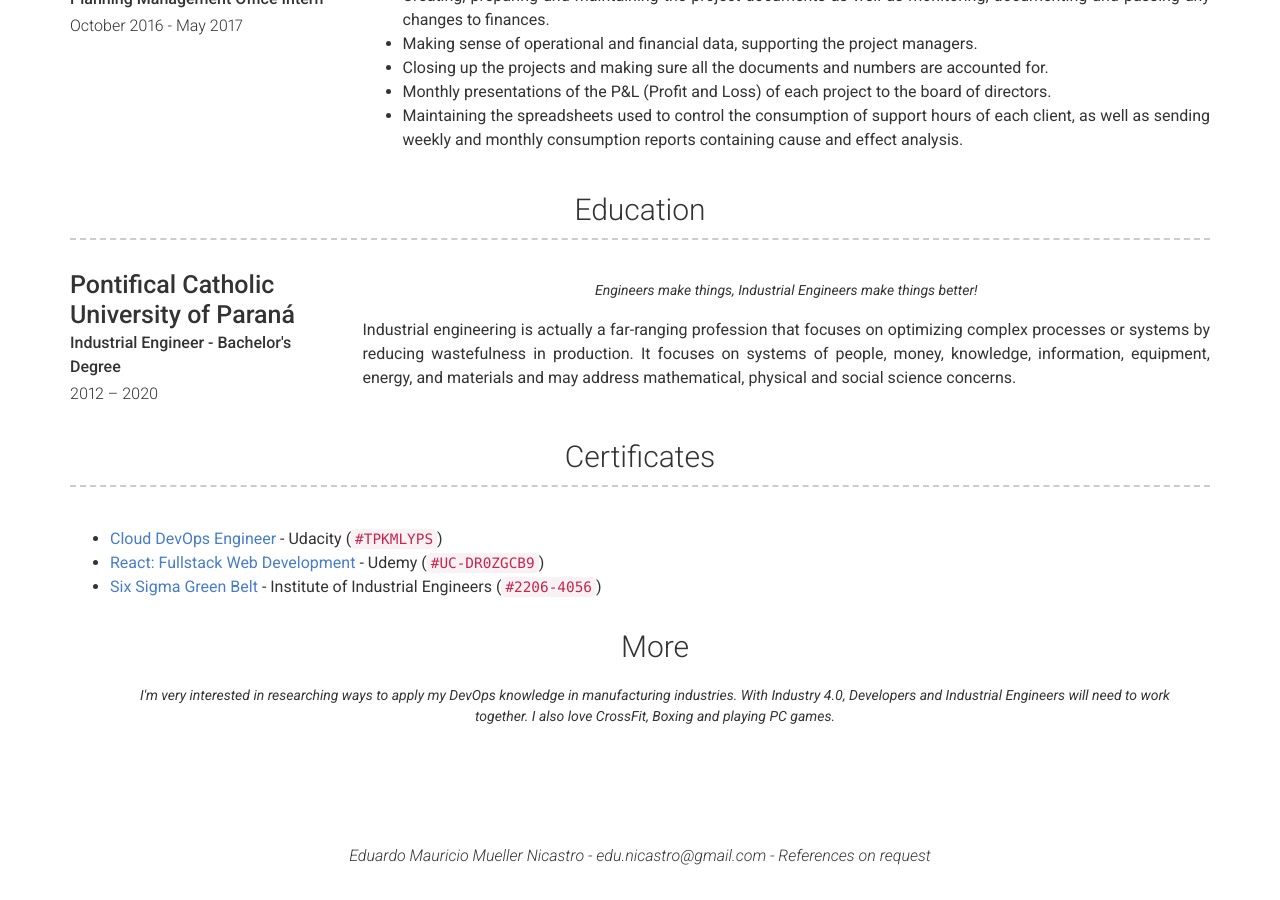
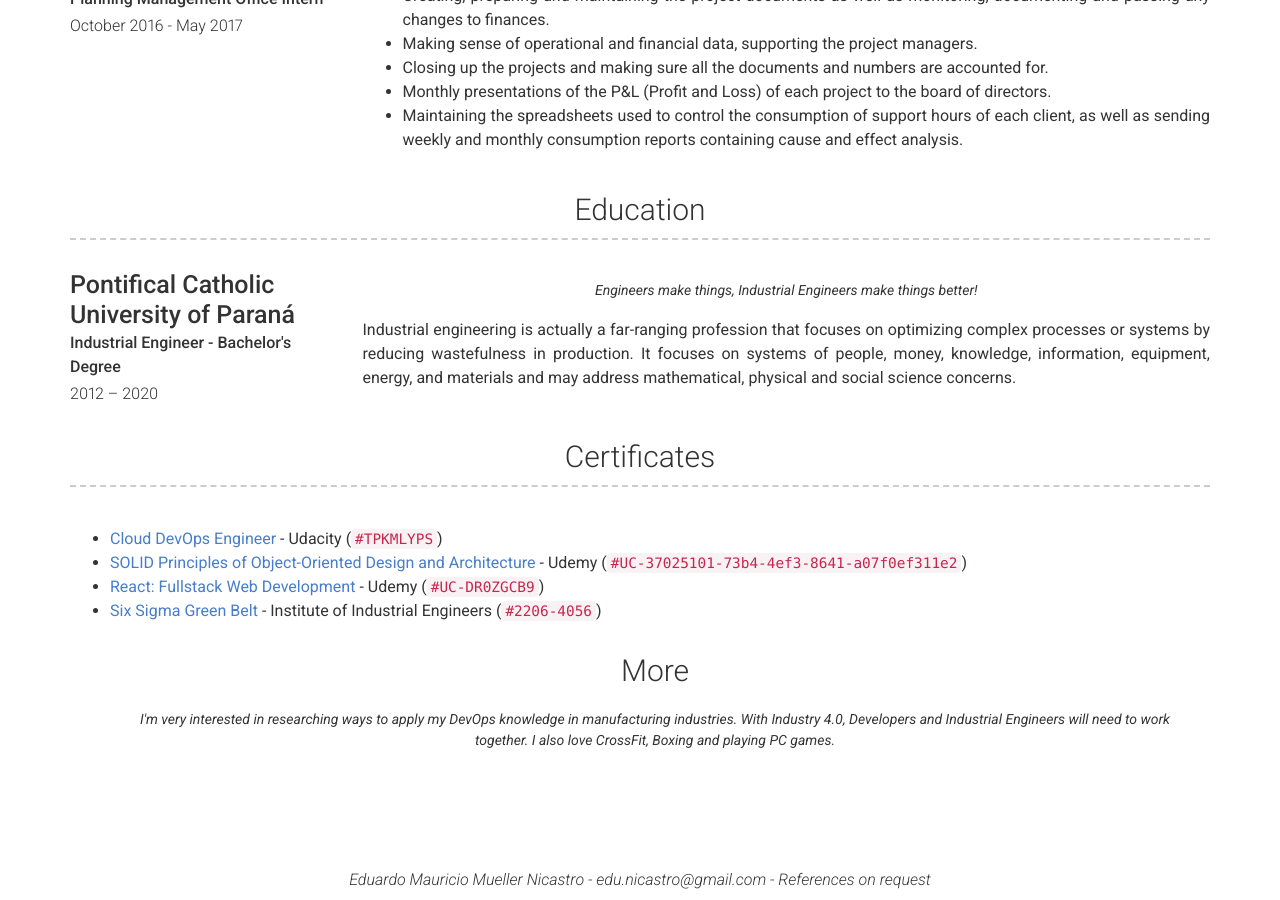
Before and after one commit to edumueller/resume, a Jekyll site: the page built from index.md, in a window 1280 px wide and 900 px high, scrolled down 1925 px. Built offline with Jekyll 4.4.1, drawn with Linux system fonts in a browser that asks for light colours; nearby versions of some CDN libraries; before the commit the page ends 2801 px from its top, so only the background shows below that.

Commit message:
Update _config.yml

```diff
--- a/_config.yml
+++ b/_config.yml
@@ -55,6 +55,7 @@ about_content: | # this will include new lines to allow paragraphs
 more_title: Certificates
 more_content: |
   - [Cloud DevOps Engineer](https://graduation.udacity.com/confirm/TPKMLYPS) - Udacity (`#TPKMLYPS`)
+  - [SOLID Principles of Object-Oriented Design and Architecture](https://www.udemy.com/certificate/UC-37025101-73b4-4ef3-8641-a07f0ef311e2) - Udemy (`#UC-37025101-73b4-4ef3-8641-a07f0ef311e2`)
   - [React: Fullstack Web Development](https://www.udemy.com/certificate/UC-DR0ZGCB9) - Udemy (`#UC-DR0ZGCB9`)
   - [Six Sigma Green Belt](http://www.iienet2.org/IIETrainingCenter/CourseDetail.aspx?EventCode=6GB) - Institute of Industrial Engineers (`#2206-4056`)
 
```
